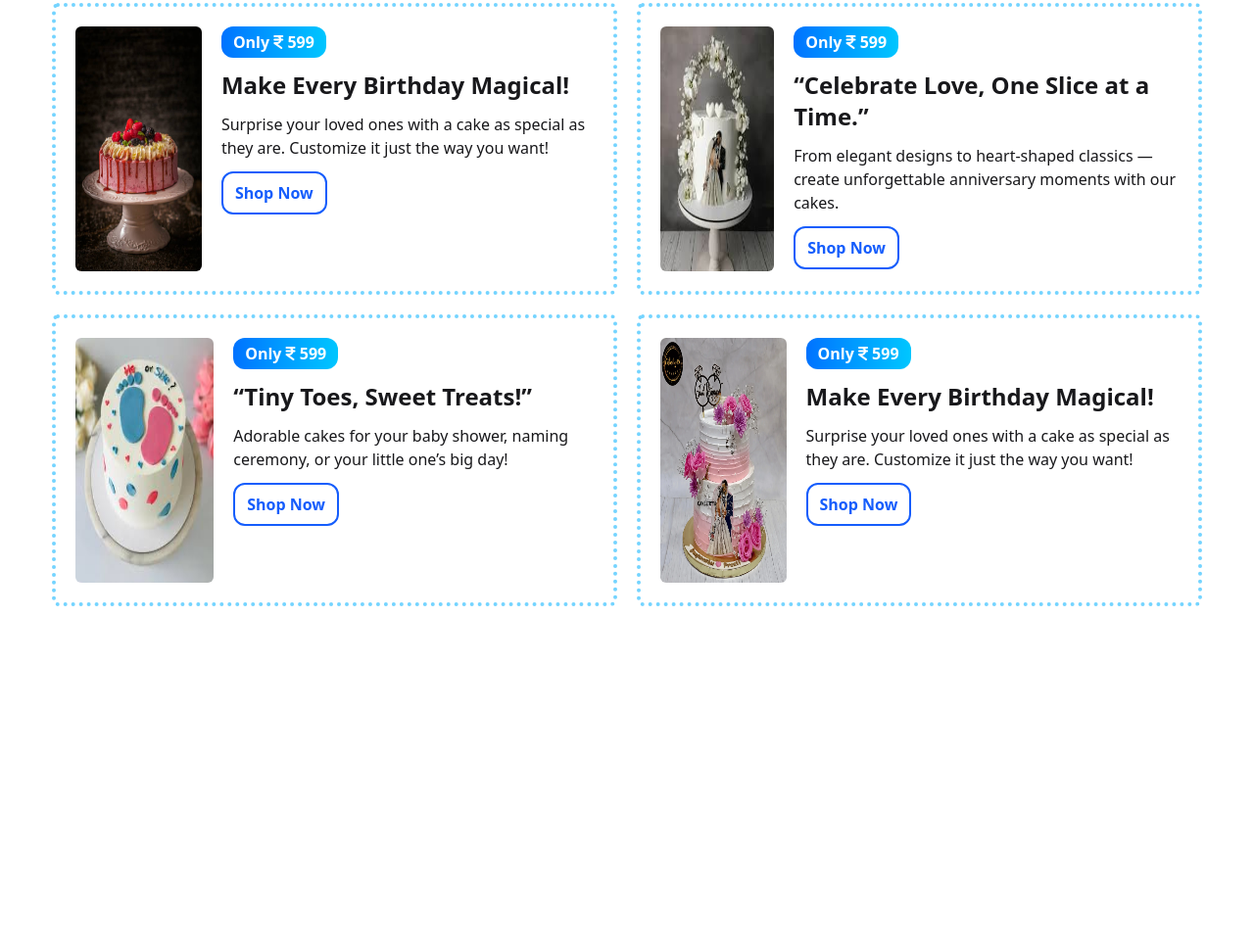
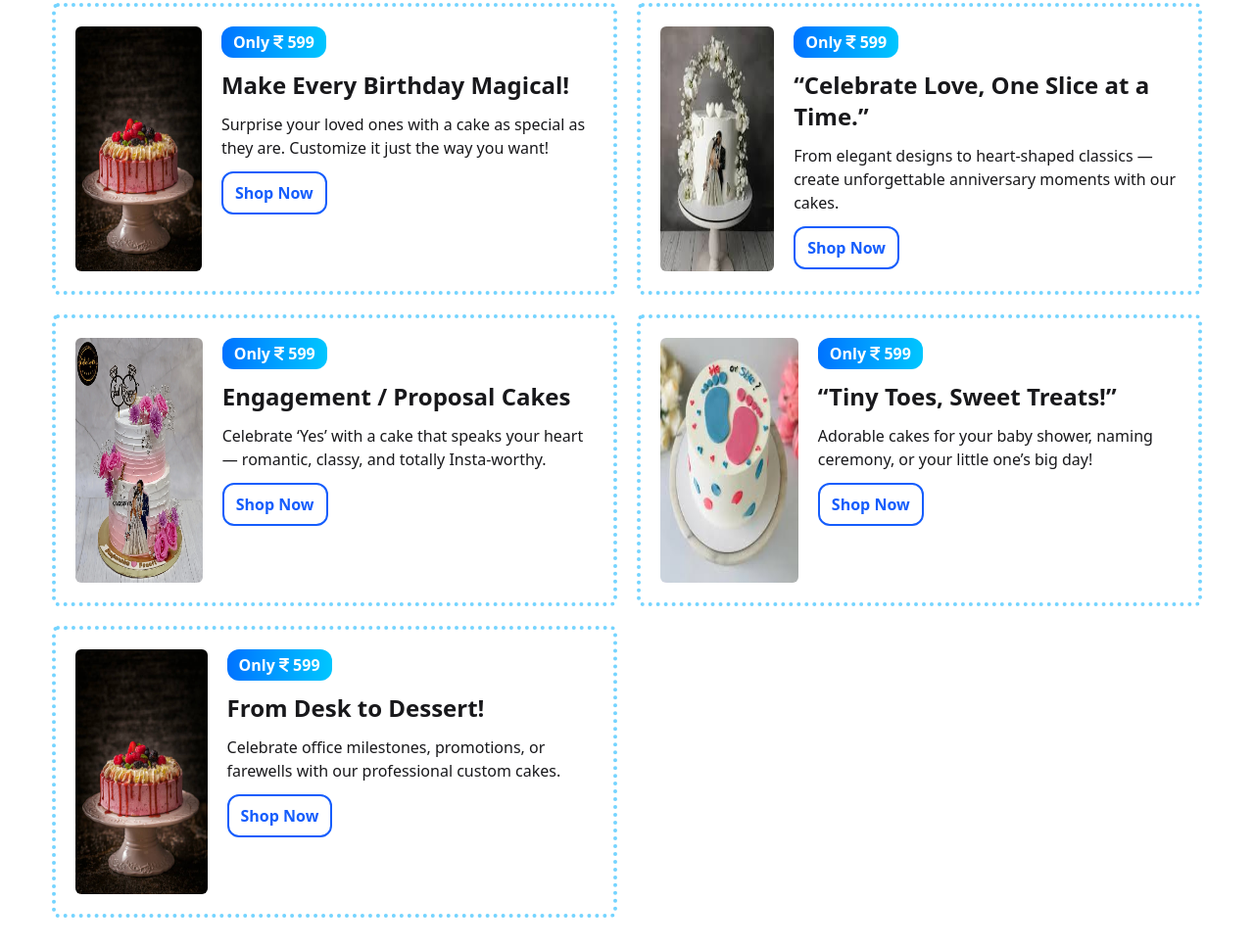
Before and after one commit to rimpakasundi07/cake-shop, a plain HTML site: page index.html in a window 1280 px wide. Shown: the part 1970-2939 px from the top of the page at 98% size. Before the commit the page ends 2621 px from the top, so only its background shows below. Drawn offline with nearby package versions, Linux system fonts and the light colour scheme.

Commit message:
Add promotional feature card for  office cakes

```diff
--- a/index.html
+++ b/index.html
@@ -115,6 +115,7 @@
 
     <!-- "We will  Make your celebration cakes with Custom Cakes Made Just for You!"   start here -->
      <div class="w-11/12 mx-auto py-8">
+
       <div class="space-y-3 border-l-8 border-sky-600 pl-2 ">
         <h1 class="font-bold text-lg lg:text-4xl text-blue-950">Occasion-Based Cake</h1>
          <i class="font-bold text-lg lg:text-xl  text-sky-400 ">"We will  Make your celebration cakes with Custom Cakes Made Just for You!"</i>
@@ -143,7 +144,7 @@
         </div>
 
 
-
+        <!-- Aniversery cake -->
 
         <div class="flex flex-col lg:flex-row gap-5 h-full lg:h-auto w-full border-4 border-dotted border-sky-300 hover:border-solid rounded-md p-5">
           <div>
@@ -161,10 +162,26 @@
 
         </div>
 
+          <!-- Engagement / Proposal Cakes -->
+         <div class="  flex-col flex md:flex-row gap-5 h-full md:h-auto w-full border-4 border-dotted border-sky-300 hover:border-solid rounded-md p-5">
+          <div>
+            <img src="assets/engage.jpg" class="rounded-md  h-[250px] w-60" alt="">
+          </div>
+          <div class="space-y-3 ">
+            <p class="font-bold px-3 py-1 w-fit text-white rounded-xl bg-gradient-to-r from-[#0072ff] to-[#00c6ff]">Only <i
+                class="fa-solid fa-indian-rupee-sign"></i> 599</p>
 
+            <p class="font-bold text-lg lg:text-2xl"> Engagement / Proposal Cakes</p>
+            <p>Celebrate ‘Yes’ with a cake that speaks your heart — romantic, classy, and totally Insta-worthy.</p>
+            <button
+              class="rounded-xl px-3 py-2 border-2 border-blue-600 text-blue-600 font-bold cursor-pointer hover:border-white hover:bg-blue-500 hover:text-white ">Shop
+              Now</button>
+          </div>
 
+        </div>
 
-        <div class=" flex-col flex md:flex-row gap-5 h-full md:h-auto w-full border-4 border-dotted border-sky-300 hover:border-solid rounded-md p-5">
+          <!-- baby shower cake -->
+         <div class=" flex-col flex md:flex-row gap-5 h-full md:h-auto w-full border-4 border-dotted border-sky-300 hover:border-solid rounded-md p-5">
           <div>
             <img src="assets/baby.jpg" class="rounded-md  h-[250px] w-60" alt="">
           </div>
@@ -181,24 +198,26 @@
 
         </div>
 
-
-
-        <div class="  flex-col flex md:flex-row gap-5 h-full md:h-auto w-full border-4 border-dotted border-sky-300 hover:border-solid rounded-md p-5">
+         <!-- Office Events -->
+          <div class=" flex-col flex md:flex-row gap-5 h-full md:h-auto w-full border-4 border-dotted border-sky-300 hover:border-solid rounded-md p-5">
           <div>
-            <img src="assets/engage.jpg" class="rounded-md  h-[250px] w-60" alt="">
+            <img src="assets/photo5.jpg" class="rounded-md  h-[250px] w-60" alt="">
           </div>
           <div class="space-y-3 ">
             <p class="font-bold px-3 py-1 w-fit text-white rounded-xl bg-gradient-to-r from-[#0072ff] to-[#00c6ff]">Only <i
                 class="fa-solid fa-indian-rupee-sign"></i> 599</p>
 
-            <p class="font-bold text-lg lg:text-2xl"> Make Every Birthday Magical!</p>
-            <p>Surprise your loved ones with a cake as special as they are. Customize it just the way you want!</p>
+            <p class="font-bold text-lg lg:text-2xl">From Desk to Dessert!</p>
+            <p>Celebrate office milestones, promotions, or farewells with our professional custom cakes.</p>
             <button
               class="rounded-xl px-3 py-2 border-2 border-blue-600 text-blue-600 font-bold cursor-pointer hover:border-white hover:bg-blue-500 hover:text-white ">Shop
               Now</button>
           </div>
 
         </div>
+
+
+
 
      </div>
      </div>
```
